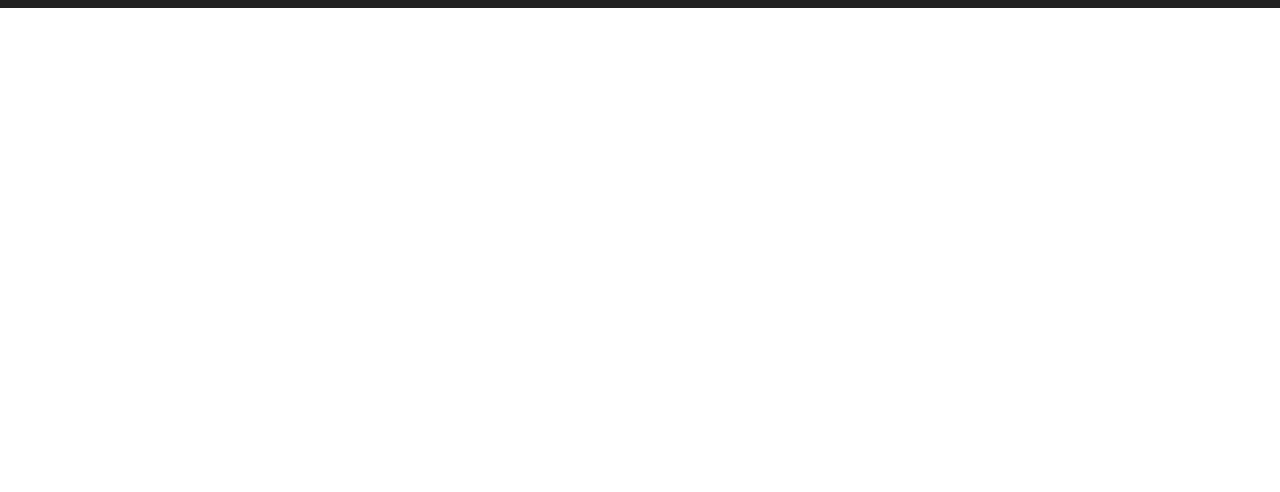
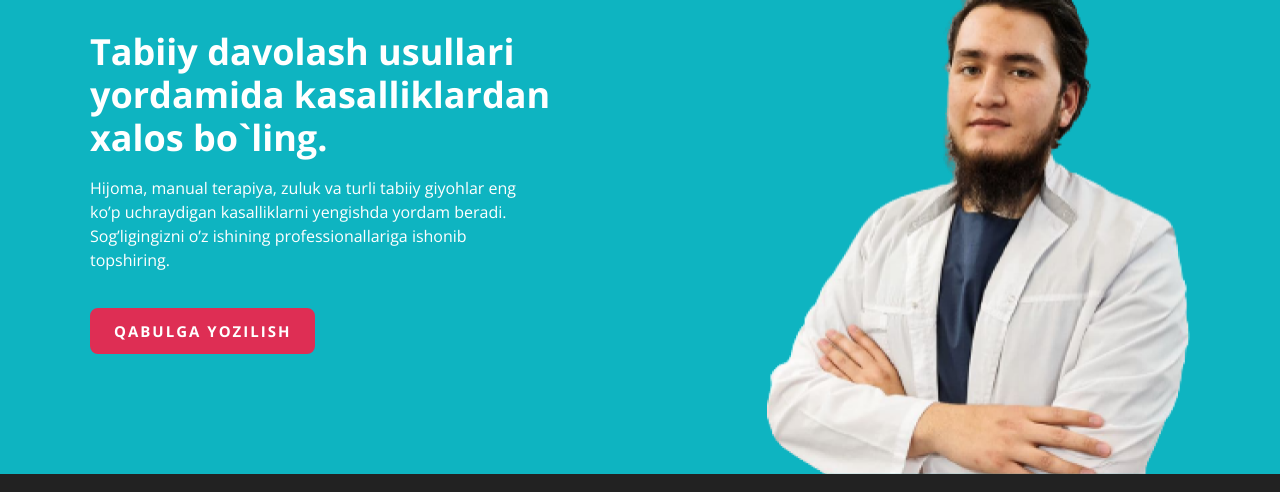
Before and after one commit to RuzievAsilbek/ansorMed, a plain HTML site: page index.html in a window 1280 px wide. Shown: the part 188-680 px from the top of the page. Drawn offline with nearby package versions, Linux system fonts and the light colour scheme.

Commit message:
Add hero. Add main link solid styles

```diff
--- a/css/style.css
+++ b/css/style.css
@@ -147,10 +147,60 @@ color:#fff;
   color: #de2e54;
 }
 
+
+.main-link-solid:hover {
+  border-color: transparent;
+  background-color: #de2e54;
+  color: #fff;
+}
+
+.main-link-solid:active {
+  background-color: rgba(222, 46, 84, 0.6);
+  opacity: 1;
+}
+
+
 .main-link:active {
   background-color: #de2e54de;
   color: #fff;
   opacity: 0.6;
+}
+
+
+/* HERO */
+.hero {
+  background-color: #0eb4c1;
+  color: #fff;
+}
+
+.hero-container {
+  display: flex;
+  justify-content: space-between;
+}
+
+.hero-content {
+  width: 500px;
+  padding-top: 120px;
+  padding-bottom: 120px;
+}
+
+.hero-heading {
+  margin-top: 0;
+  margin-bottom: 16px;
+  font-family: "Open Sans", "Arial", sans-serif;
+  font-size: 36px;
+  font-weight: bold;
+  line-height: 1.2;
+}
+
+.hero-text {
+  margin-top: 0;
+  margin-bottom: 36px;
+  width: 440px;
+}
+
+.hero-img {
+  align-self: flex-end;
 }
 
 /* SITE-FOOTER */
--- a/index.html
+++ b/index.html
@@ -6,16 +6,14 @@
     <title>AnsorMed</title>
 
     <!-- Googel fonts -->
-    <link rel="preconnect" href="https://fonts.googleapis.com" />
-    <link rel="preconnect" href="https://fonts.gstatic.com" crossorigin />
-    <link
-      href="https://fonts.googleapis.com/css2?family=Open+Sans:ital,wght@0,300..800;1,  300..800&display=swap"
-      rel="stylesheet"
-    />
+    <link rel="preconnect" href="https://fonts.googleapis.com">
+    <link rel="preconnect" href="https://fonts.gstatic.com" crossorigin>
+    <link href="https://fonts.googleapis.com/css2?family=Open+Sans:ital,wght@0,300..800;1,    300..800&display=swap" rel="stylesheet">
 
     <!-- Styles -->
     <link rel="stylesheet" href="/css/normalize.css" />
     <link rel="stylesheet" href="/css/style.css" />
+
   </head>
   <body>
 
@@ -42,6 +40,22 @@
       </div>
     </header>
 
+    <!-- MAIN-CONTENT -->
+    <main>
+      <section class="hero">
+        <div class=" hero-container container">
+          <div class="hero-content">
+            <h2 class="hero-heading">Tabiiy davolash usullari yordamida kasalliklardan xalos bo`ling.</h2>
+            <p class="hero-text">Hijoma, manual terapiya, zuluk va turli tabiiy giyohlar eng ko’p uchraydigan kasalliklarni yengishda yordam beradi. Sog’ligingizni o’z ishining professionallariga ishonib topshiring.</p>
+            <a class="main-link main-link-solid" href="#">Qabulga yozilish</a>
+          </div>
+
+          <img class="hero-img" src="/img/hero-img.png" alt="Ulug`bek Azamatov" width="423" height="504" srcset="img/hero-img.png 1x, img/hero-img@2x.png 2x">
+
+        </div>
+      </section>
+    </main>
+
     <!-- SITE-FOOTER -->
     <footer class="site-footer">
       <div class="site-footer-container container">
```
Also changed, not shown: img/hero-img.png (added), img/hero-img@2x.png (added).
